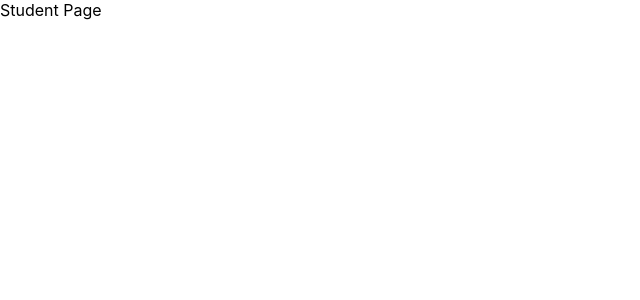
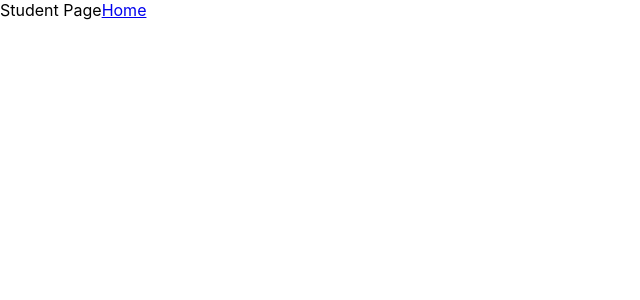
Before and after one commit to leonardopaganelli/open-source-code-challenge, a React (Create React App) app: page /student in a window 1280 px wide. Shown: the top 300 px of the page, without its empty margins (0-640 px from the left). Built offline with nearby package versions, Linux system fonts and the light colour scheme.

Commit message:
add links

```diff
--- a/src/views/Home/Home.jsx
+++ b/src/views/Home/Home.jsx
@@ -1,9 +1,28 @@
 import React from 'react';
 
+import { Link } from 'react-router-dom';
+
 const Home = () => {
+  const pages = [
+    {
+      path: '/student', name: 'Student'
+    },
+    {
+      path: '/teacher', name: 'Teacher'
+    },
+  ]
+
   return (
     <section className="home-content">
-      Home Page
+      <ul className="home-content__page-list">
+        { pages.map(page => (
+          <li className="home-content__pages-list__item">
+            <Link to={page.path}>
+              {page.name}
+            </Link>
+          </li>
+        ))}
+      </ul>
     </section>
   );
 };
--- a/src/views/Student/Student.jsx
+++ b/src/views/Student/Student.jsx
@@ -1,9 +1,14 @@
 import React from 'react';
+
+import { Link } from 'react-router-dom';
 
 const Student = () => {
   return (
     <section className="student-content">
       Student Page
+      <Link to="/">
+        Home
+      </Link>
     </section>
   );
 };
--- a/src/views/Teacher/Teacher.jsx
+++ b/src/views/Teacher/Teacher.jsx
@@ -1,9 +1,14 @@
 import React from 'react';
+
+import { Link } from 'react-router-dom';
 
 const Teacher = () => {
   return (
     <section className="teacher-content">
       Teacher Page
+      <Link to="/">
+        Home
+      </Link>
     </section>
   );
 };
```
